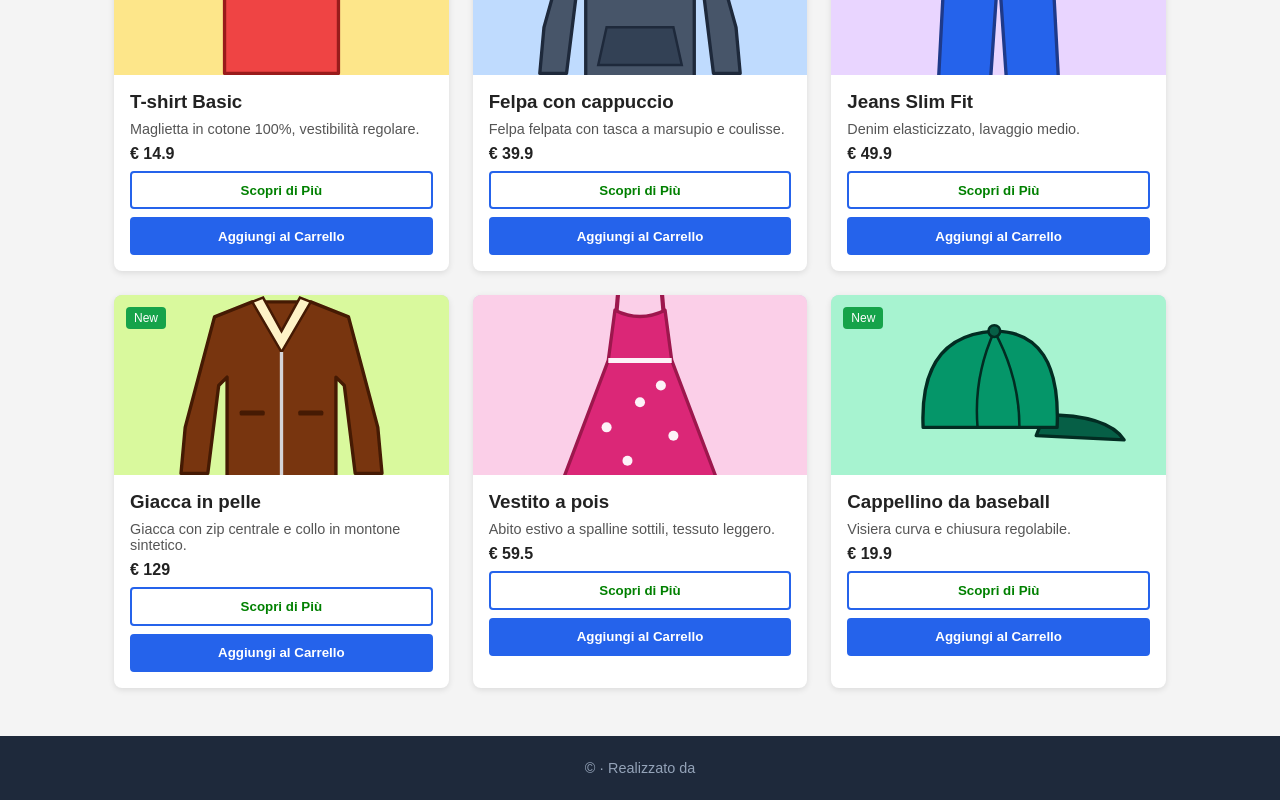
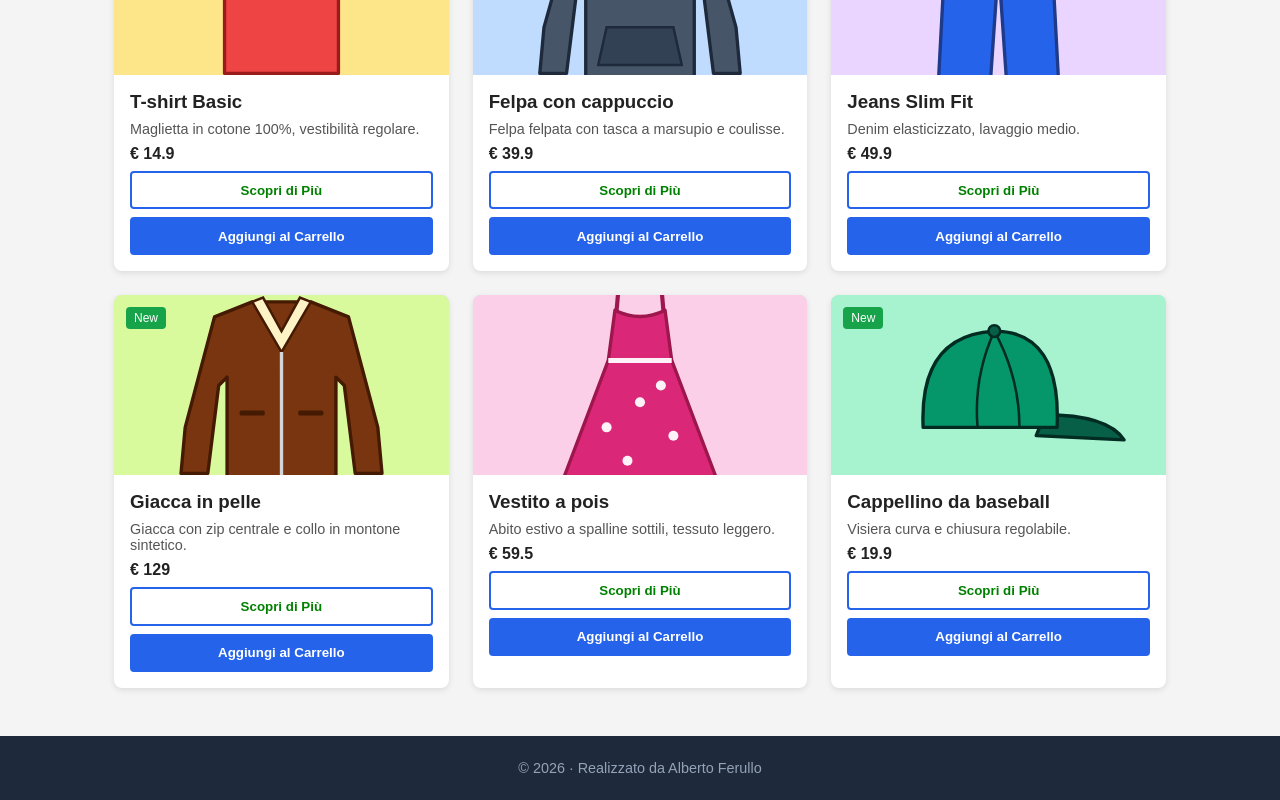
Before and after one commit to AlbFer94/react-practice, a React (Vite) app: page / in a window 1280 px wide. Shown: the part 394-1194 px from the top of the page. Built offline with nearby package versions, Linux system fonts and the light colour scheme.

Commit message:
Creato due costanti per accedere all'anno corrente. Passo la variabile currentYear che estrapola 2026 dall'oggetto Date e la passo come prop al footer.

```diff
--- a/src/App.jsx
+++ b/src/App.jsx
@@ -3,6 +3,10 @@ import Main from "./components/Main";
 import Footer from "./components/Footer";
 
 function App() {
+
+  const year = new Date();
+  let currentYear = year.getFullYear();
+
   return (
     <>
       {/* TODO (Header): passa come props il titolo del sito e un sottotitolo */}
@@ -12,7 +16,7 @@ function App() {
       <Main />
 
       {/* TODO (Footer): passa come props il nome dell'autore e l'anno */}
-      <Footer />
+      <Footer year={currentYear} author="Alberto Ferullo" />
     </>
   );
 }
```
